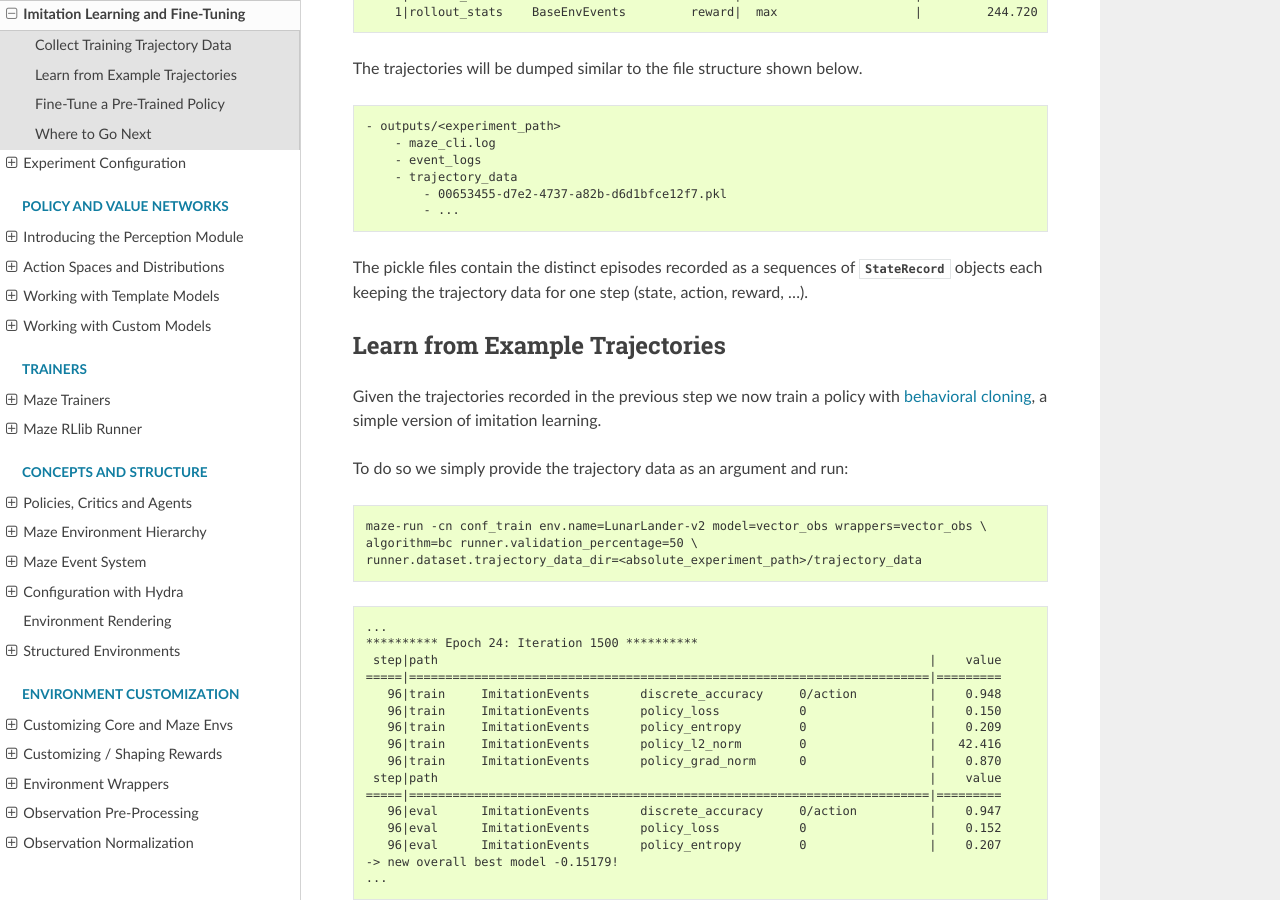
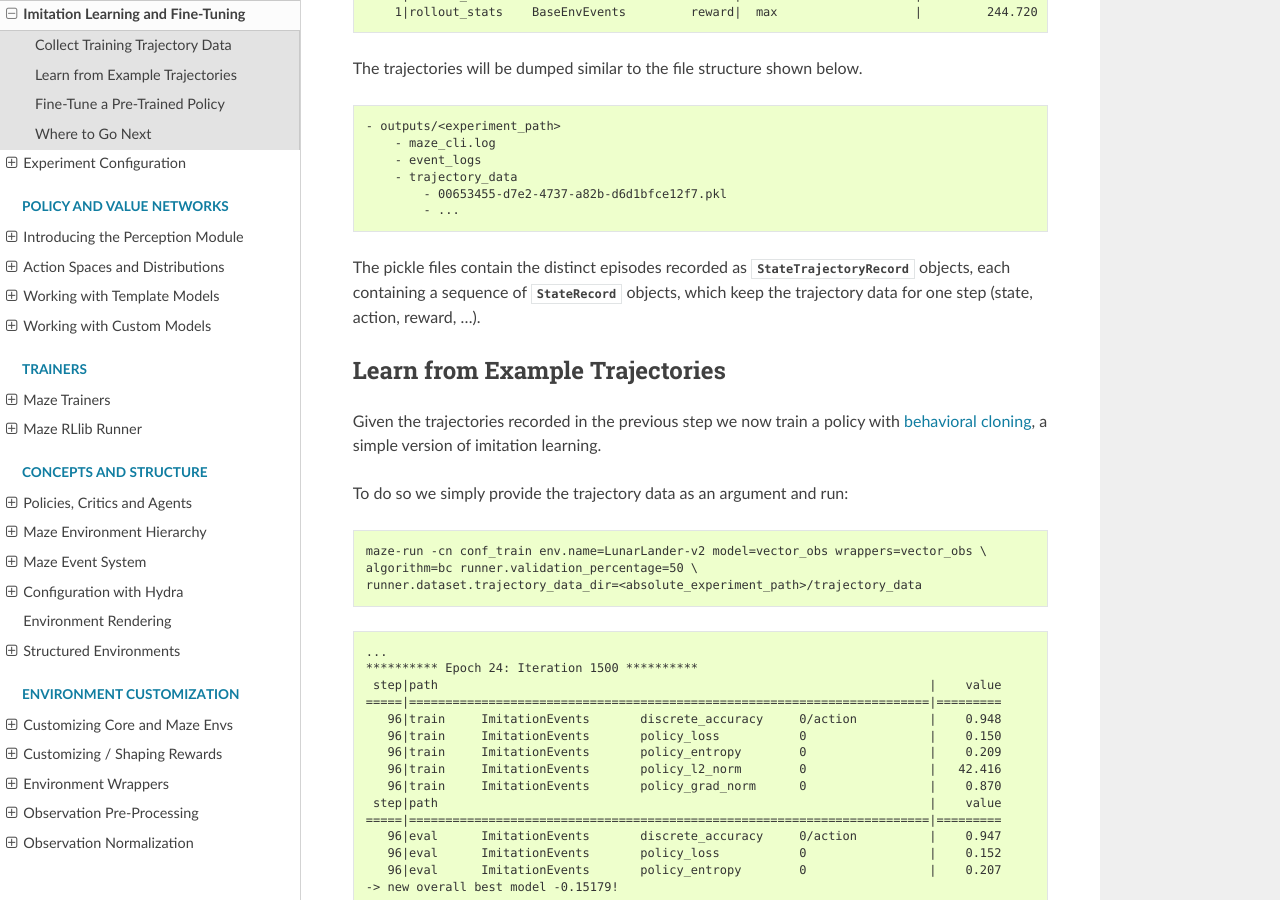
Before and after one commit to enlite-ai/maze, a Sphinx documentation site: the page built from docs/source/workflow/imitation_and_fine_tuning.rst, in a window 1280 px wide and 900 px high, scrolled down 1684 px. Built offline with Sphinx 7.4.7 and the Read the Docs theme 2.0.0, drawn with Linux system fonts in a browser that asks for light colours.

Commit message:
RL-518: Sphinx docs: Update config, step ID type alias, and imitation workflow page
(Issue RL-518 - Trajectory dataset for MCTS and other use cases)

```diff
--- a/docs/source/conf.py
+++ b/docs/source/conf.py
@@ -133,8 +133,6 @@ nitpick_ignore = [
     ('py:class', 'torch.utils.data.dataset.Subset'),
 
     # special maze data types
-    ('py:class', 'maze.train.parallelization.distributed_actors.actor.AgentOutput'),
-    ('py:class', 'maze.train.parallelization.distributed_actors.actor.AgentOutput_w_stats'),
     ('py:class', 'maze.train.trainers.impala.impala_learner.LearnerOutput'),
     ('py:class', 'maze.train.trainers.imitation.parallel_loaded_im_data_set.ActionTuple'),
     ('py:class', 'maze.train.trainers.imitation.parallel_loaded_im_data_set.ExceptionReport'),
@@ -147,6 +145,7 @@ nitpick_ignore = [
     ('py:class', 'EnvType'),
     ('py:class', 'WrapperType'),
     ('py:class', 'BaseType'),
+    ('py:class', 'StepRecordType'),
 
     # hydra data types
     ('py:class', 'hydra.core.utils.JobReturn'),
--- a/docs/source/workflow/imitation_and_fine_tuning.rst
+++ b/docs/source/workflow/imitation_and_fine_tuning.rst
@@ -80,9 +80,11 @@ The trajectories will be dumped similar to the file structure shown below.
             - 00653455-d7e2-4737-a82b-d6d1bfce12f7.pkl
             - ...
 
-The pickle files contain the distinct episodes recorded as a sequences of
-:class:`~maze.core.trajectory_recorder.records.state_record.StateRecord` objects
-each keeping the trajectory data for one step (state, action, reward, ...).
+The pickle files contain the distinct episodes recorded as
+:class:`StateTrajectoryRecord <maze.core.trajectory_recording.records.trajectory_record.StateTrajectoryRecord>` objects,
+each containing a sequence of
+:class:`StateRecord <maze.core.trajectory_recording.records.state_record.StateRecord>` objects,
+which keep the trajectory data for one step (state, action, reward, ...).
 
 Learn from Example Trajectories
 -------------------------------
```
Also changed, not shown: 1 other file.
